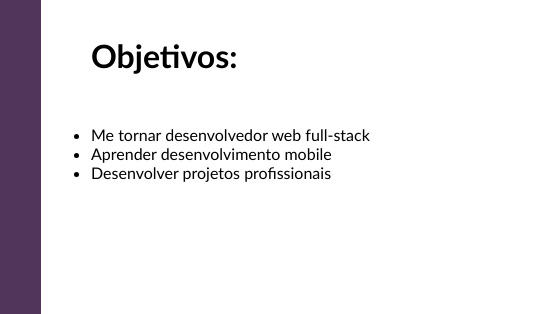
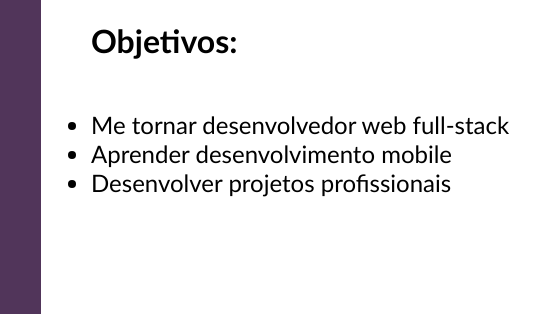
Before and after one commit to mthsmoreira33/atividade-front-end-1, a plain HTML site: page objetivos.html in a window 1280 px wide. Shown: the part 291-605 px from the top of the page, 459-998 px from the left. Drawn offline with Linux system fonts and the light colour scheme.

Commit message:
[RFR]: Altera font-size dos itens de listas

```diff
--- a/style.css
+++ b/style.css
@@ -68,6 +68,10 @@ main {
     gap: 50px
 }
 
+ul li, ol li {
+    font-size: 1.5rem;
+}
+
 .wrapper {
     display: flex;
     gap: 20px
```
